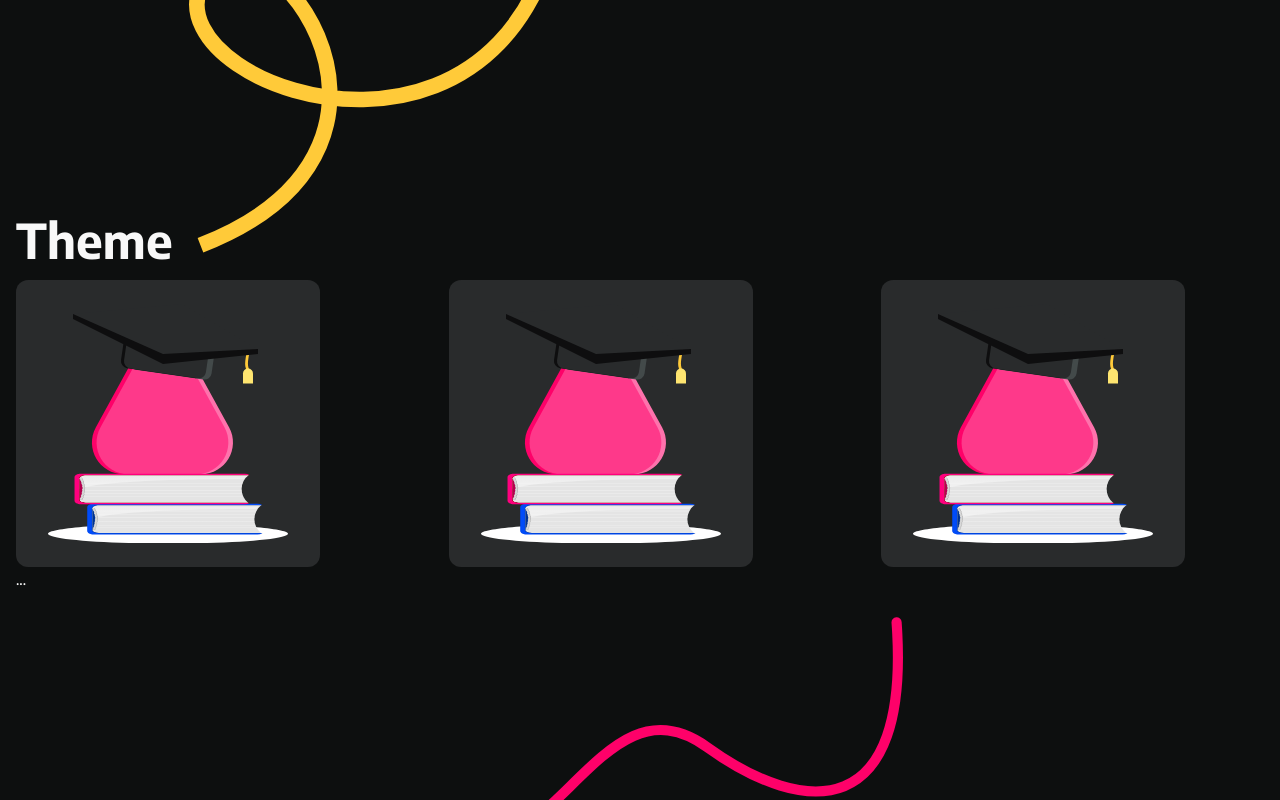
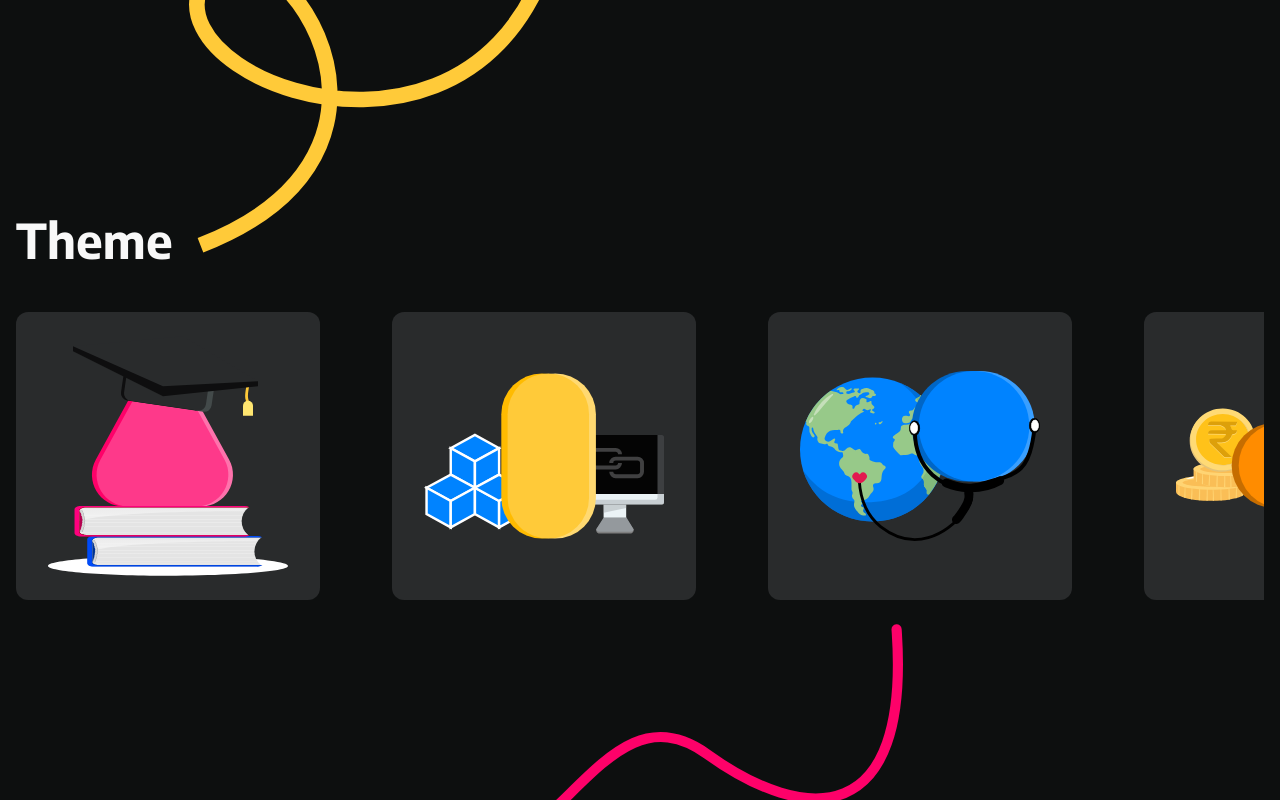
Before and after one commit to hcs-user/HackSVIT-22, a Next.js app: page / in a window 1280 px wide. Shown: the part 1399-2199 px from the top of the page. Built offline with nearby package versions, Linux system fonts and the light colour scheme.

Commit message:
learning swiper

```diff
--- a/src/components/ThemeCard.tsx
+++ b/src/components/ThemeCard.tsx
@@ -1,36 +1,101 @@
-import { Box, Flex } from "@chakra-ui/react"
-import { Swiper, SwiperSlide } from 'swiper/react';
-import { EducationDoodle } from "./svgs"
-export default function ThemeCard(){
+import { Box, Flex } from "@chakra-ui/react";
+import { Swiper, SwiperSlide } from "swiper/react";
+import {
+	BlockchainDoodle,
+	EducationDoodle,
+	FinanceDoodle,
+	OpenDoodle,
+	SocialWelfareDoodle,
+} from "./svgs";
+export default function ThemeCard() {
 	return (
 		<>
 			<Swiper
-      spaceBetween={50}
+				spaceBetween={30}
 				slidesPerView={3}
-      onSlideChange={() => console.log('slide change')}
-      onSwiper={(swiper) => console.log(swiper)}
+				grabCursor={true}
+				breakpoints={{
+          280:{
+            slidesPerView: 1.2,
+          },
+          620:{
+            slidesPerView: 1.8,
+          },
+          720:{
+            slidesPerView: 2.2,
+          },
+					960: {
+						slidesPerView: 2.8,
+					},
+					1150: {
+						slidesPerView: 3.4,
+					},
+				}}
 			>
 				<SwiperSlide>
-          <Flex flexDirection='column' bg='gray.700' rounded='xl' w='fit-content' px='8' py='6'>
-            <EducationDoodle w='60' height='auto'/>
+					<Flex
+						flexDirection='column'
+						bg='gray.700'
+						rounded='xl'
+						w='fit-content'
+						px='8'
+						py='6'
+					>
+						<EducationDoodle w='60' h='60' />
+					</Flex>
+				</SwiperSlide>
+				<SwiperSlide>
+					<Flex
+						flexDirection='column'
+						bg='gray.700'
+						rounded='xl'
+						w='fit-content'
+						px='8'
+						py='6'
+					>
+						<BlockchainDoodle w='60' h='60' />
 					</Flex>
 				</SwiperSlide>
 
 				<SwiperSlide>
-          <Flex flexDirection='column' bg='gray.700' rounded='xl' w='fit-content' px='8' py='6'>
-            <EducationDoodle w='60' height='auto'/>
+					<Flex
+						flexDirection='column'
+						bg='gray.700'
+						rounded='xl'
+						w='fit-content'
+						px='8'
+						py='6'
+					>
+						<SocialWelfareDoodle w='60' h='60' />
 					</Flex>
 				</SwiperSlide>
 
 				<SwiperSlide>
-          <Flex flexDirection='column' bg='gray.700' rounded='xl' w='fit-content' px='8' py='6'>
-            <EducationDoodle w='60' height='auto'/>
+					<Flex
+						flexDirection='column'
+						bg='gray.700'
+						rounded='xl'
+						w='fit-content'
+						px='8'
+						py='6'
+					>
+						<FinanceDoodle w='60' h='60' />
 					</Flex>
 				</SwiperSlide>
 
-      ...
+				<SwiperSlide>
+					<Flex
+						flexDirection='column'
+						bg='gray.700'
+						rounded='xl'
+						w='fit-content'
+						px='8'
+						py='6'
+					>
+						<OpenDoodle w='60' h='60' />
+					</Flex>
+				</SwiperSlide>
 			</Swiper>
-
 		</>
-    )
+	);
 }
--- a/src/pages/index.tsx
+++ b/src/pages/index.tsx
@@ -97,7 +97,7 @@ export default function Home() {
 				</Flex>
 			</Container>
 			<Container maxW='container.xl' pb='6'>
-				<Flex align='flex-end' gap='4' mb='4'>
+				<Flex align='flex-end' gap='4' mb='12'>
 					<Heading size='2xl'>Theme</Heading>
 					<Box as='svg' viewBox='0 0 370.202 403.333' maxW='sm' mb='2'>
 						<path
@@ -112,7 +112,6 @@ export default function Home() {
 						/>
 					</Box>
 				</Flex>
-
 				<ThemeCard/>
 			</Container>
 			<Container maxW='container.xl' pb='6'>
```
Lines whose indentation alone changed are shown as unchanged.
